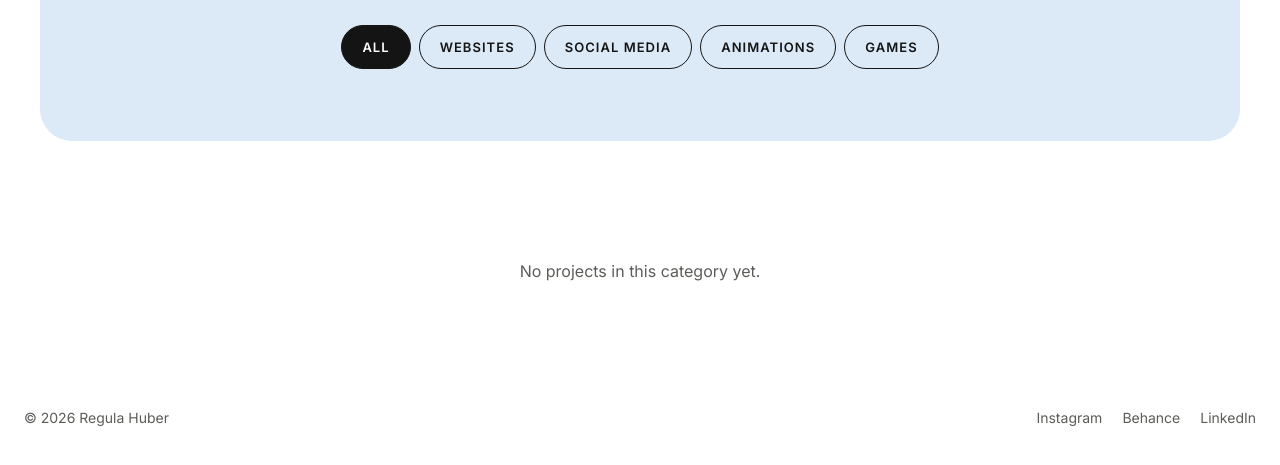
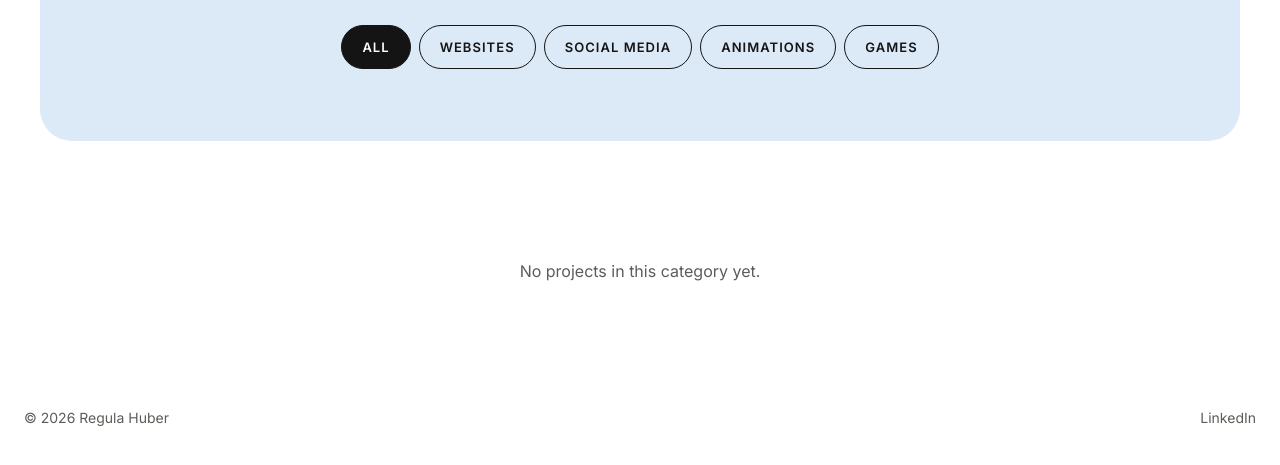
Before and after one commit to visuals-by-rh/visuals-by-rh.github.io, a plain HTML site: page digital/index.html in a window 1280 px wide. Shown: the part 269-734 px from the top of the page. Drawn offline with Linux system fonts and the light colour scheme.

Commit message:
Remove Instagram and Behance from footer

```diff
--- a/digital/index.html
+++ b/digital/index.html
@@ -59,8 +59,6 @@
   <footer class="footer">
     <span>© 2026 Regula Huber</span>
     <span class="social">
-      <a href="#top">Instagram</a>
-      <a href="#top">Behance</a>
       <a href="#top">LinkedIn</a>
     </span>
   </footer>
```
Also changed, not shown: graphic/index.html (+0 -2 lines), index.html (+0 -2 lines), photo/beauty-meets-nature/index.html (+0 -2 lines), photo/civil-wedding/index.html (+0 -2 lines), photo/index.html (+0 -2 lines), photo/liquids-atelier/index.html (+0 -2 lines), video/index.html (+0 -2 lines).
